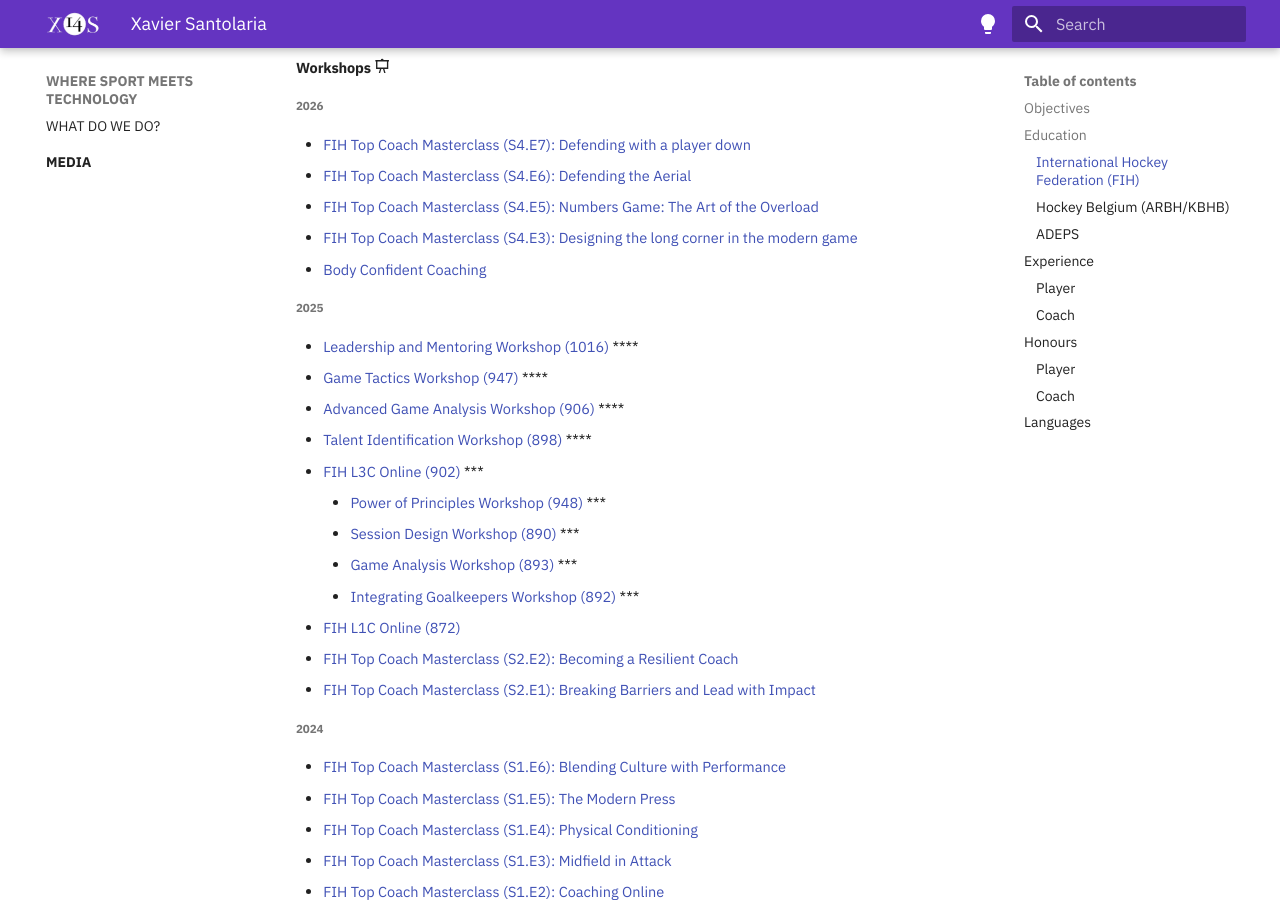
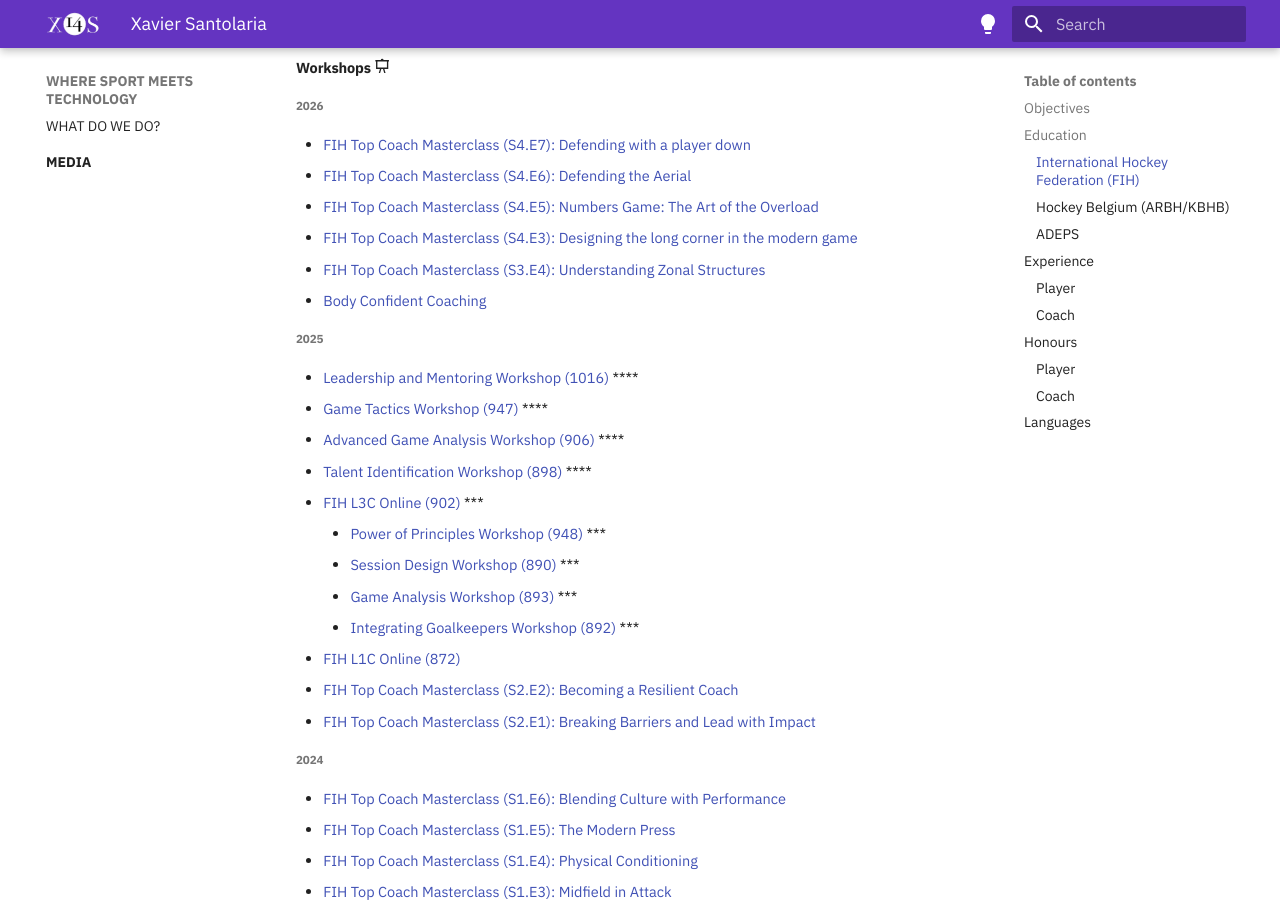
Before and after one commit to xsa/x14s.com, an MkDocs documentation site: the page built from docs/team/xs.md, in a window 1280 px wide and 900 px high, scrolled down 1108 px. Built offline with MkDocs 1.6.1 and Material for MkDocs 9.7.7, drawn with Linux system fonts in a browser that asks for light colours; emoji names are drawn with the system emoji font.

Commit message:
+ FIH Top Coach Masterclass (S3.E4): Understanding Zonal Structures

```diff
--- a/docs/team/xs.md
+++ b/docs/team/xs.md
@@ -43,6 +43,7 @@
 - [FIH Top Coach Masterclass (S4.E6): Defending the Aerial](https://academy.fih.hockey/course/tcms4e6)
 - [FIH Top Coach Masterclass (S4.E5): Numbers Game: The Art of the Overload](https://academy.fih.hockey/course/tcms4e5)
 - [FIH Top Coach Masterclass (S4.E3): Designing the long corner in the modern game](https://academy.fih.hockey/course/tcms4e3)
+- [FIH Top Coach Masterclass (S3.E4): Understanding Zonal Structures](https://academy.fih.hockey/course/tcms3e4)
 - [Body Confident Coaching](https://academy.fih.hockey/course/bccoaching)
 
 ##### 2025
```
